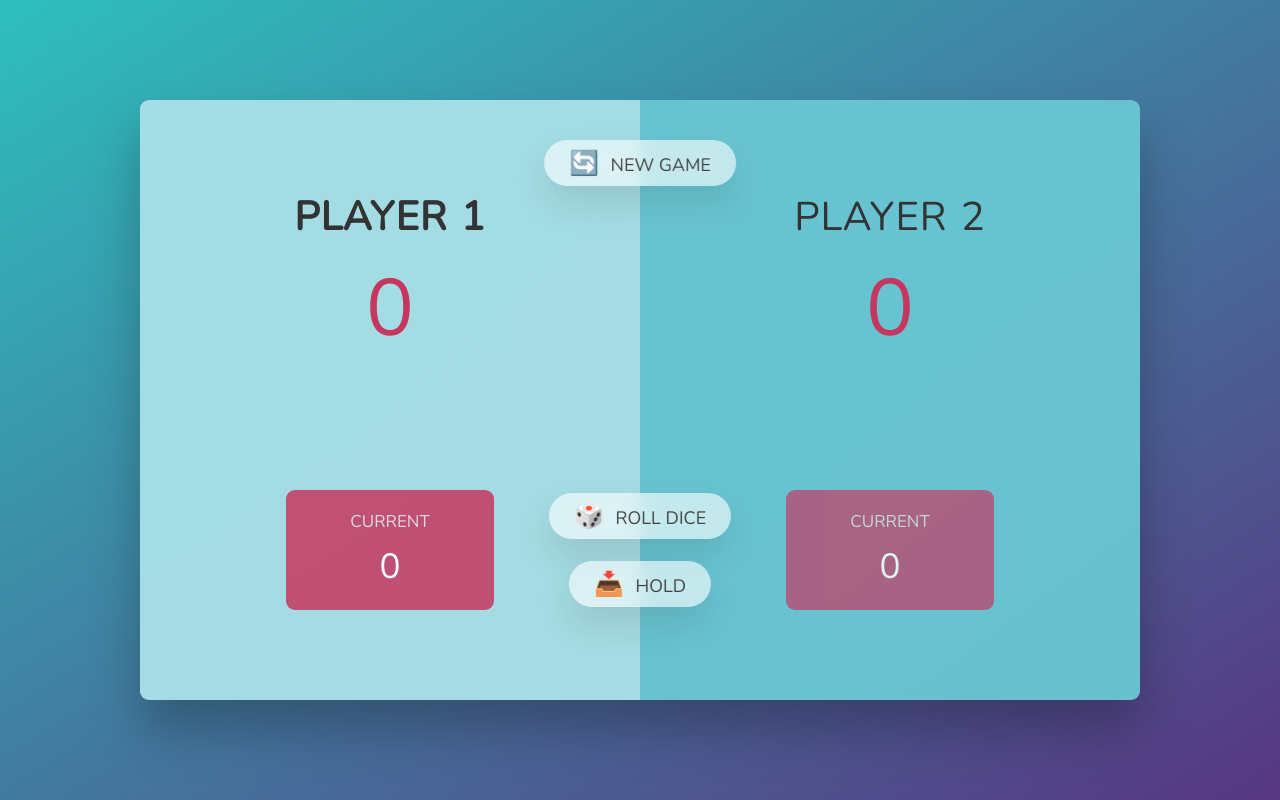
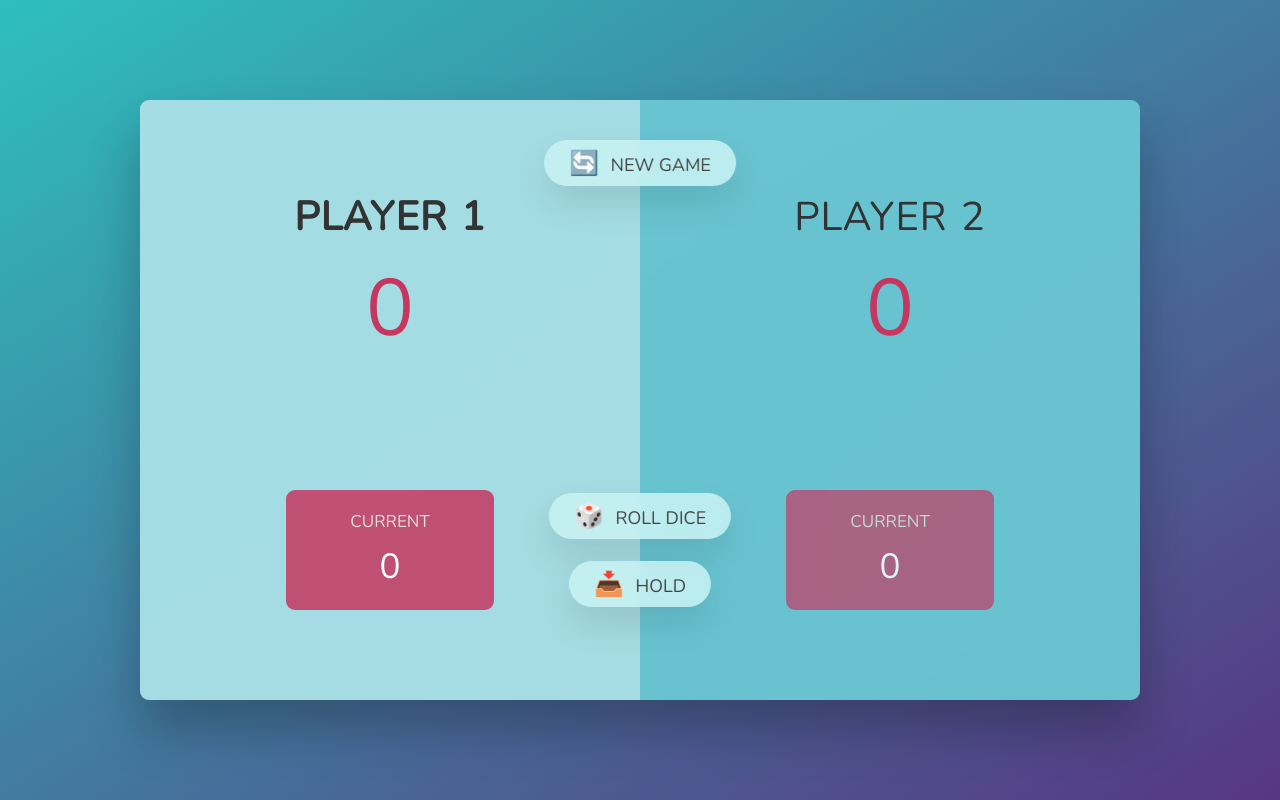
Before and after one commit to itsmaik/pig-game, a plain HTML site: page index.html in a window 1280 px wide. Drawn offline with nearby package versions, Linux system fonts and the light colour scheme.

Commit message:
updates btns color

```diff
--- a/style.css
+++ b/style.css
@@ -115,7 +115,7 @@ main {
   transition: all 0.2s;
 
   background-color: rgb(255, 255, 255);
-  background-color: rgba(255, 255, 255, 0.6);
+  background-color: rgba(202, 242, 244, 0.855);
   backdrop-filter: blur(10px);
 
   padding: 0.7rem 2.5rem;
```
